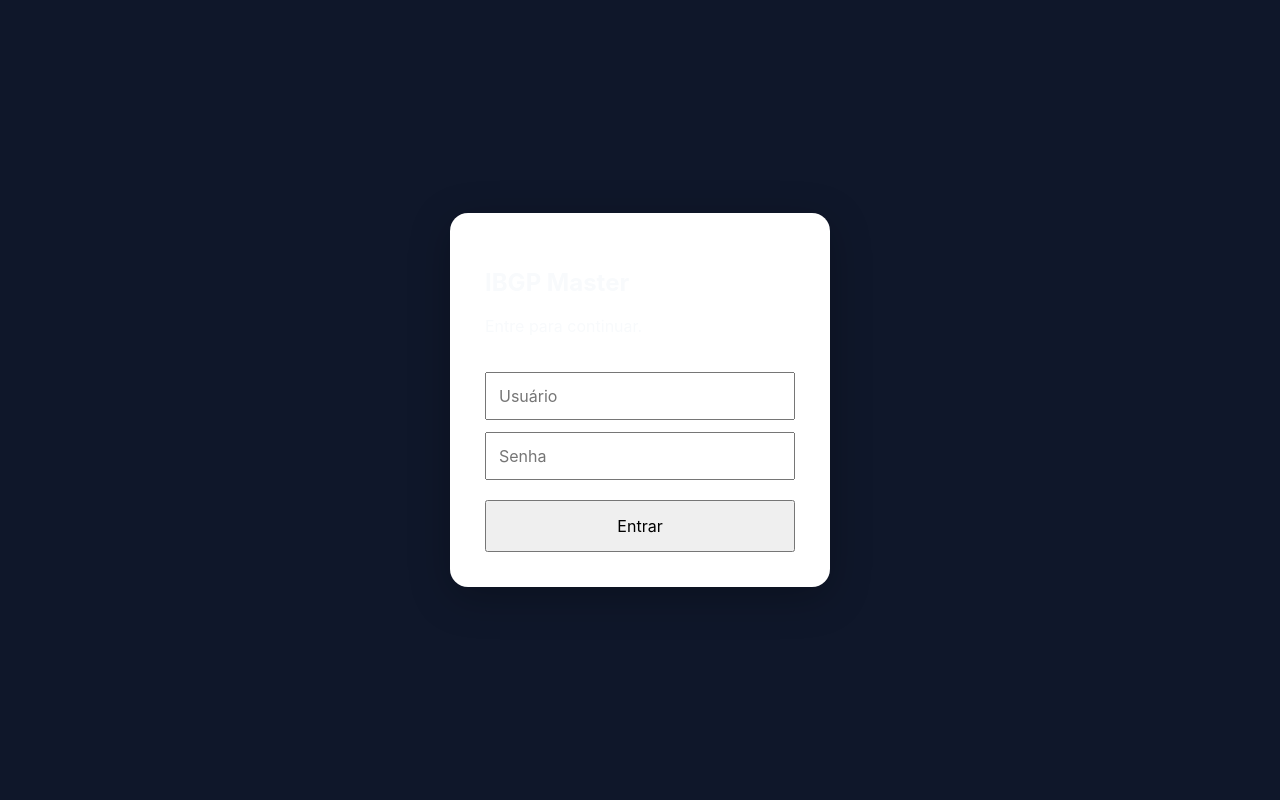
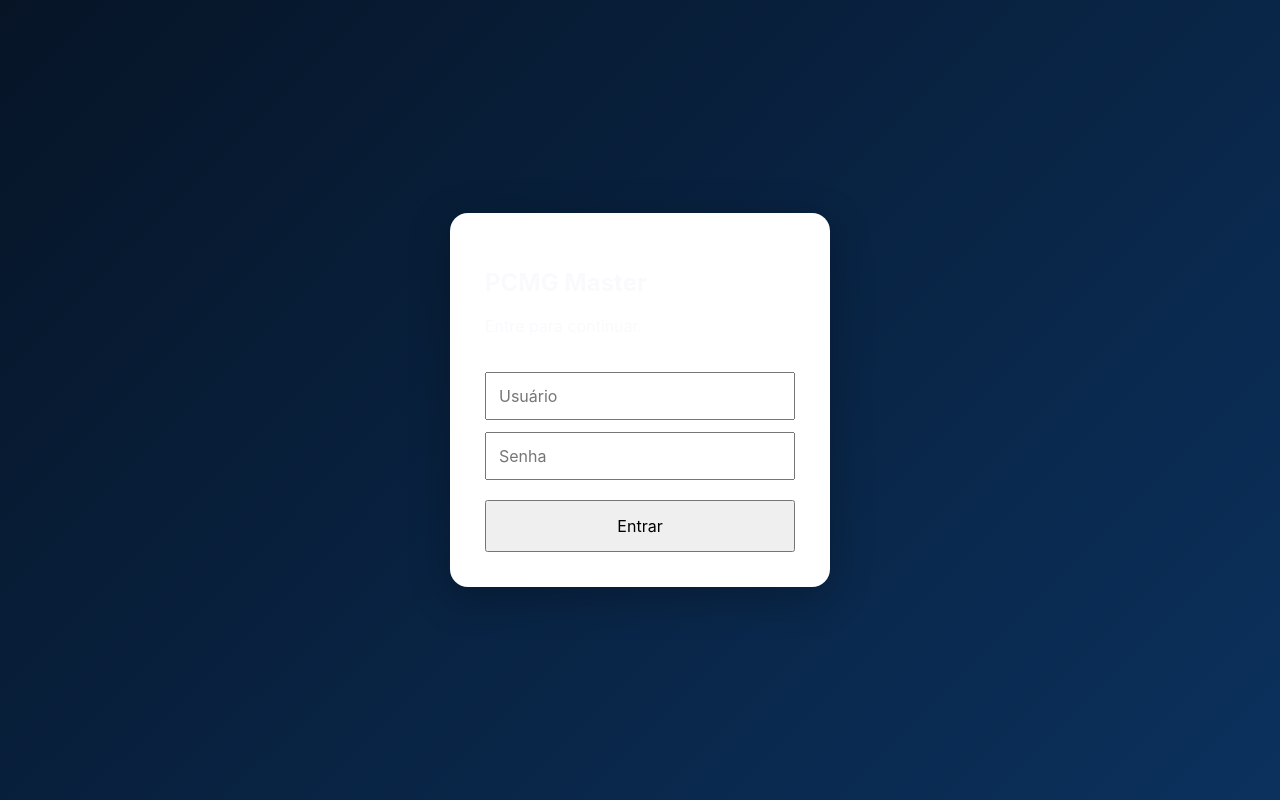
Before and after one commit to charfsilva-cmyk/ibgp-master, a React (Vite) app: page / in a window 1280 px wide. Built offline with nearby package versions, Linux system fonts and the light colour scheme.

Commit message:
Atualiza login para PCMG Master

```diff
--- a/src/pages/Login.tsx
+++ b/src/pages/Login.tsx
@@ -24,7 +24,7 @@ export default function Login({ onLogin }: Props) {
         justifyContent: "center",
         alignItems: "center",
         height: "100vh",
-        background: "#0f172a",
+        background: "linear-gradient(135deg, #061426, #0b315d)",
       }}
     >
       <div
@@ -36,7 +36,7 @@ export default function Login({ onLogin }: Props) {
           boxShadow: "0 10px 40px rgba(0,0,0,.25)",
         }}
       >
-        <h2>IBGP Master</h2>
+        <h2>PCMG Master</h2>
 
         <p>Entre para continuar.</p>
 
```
